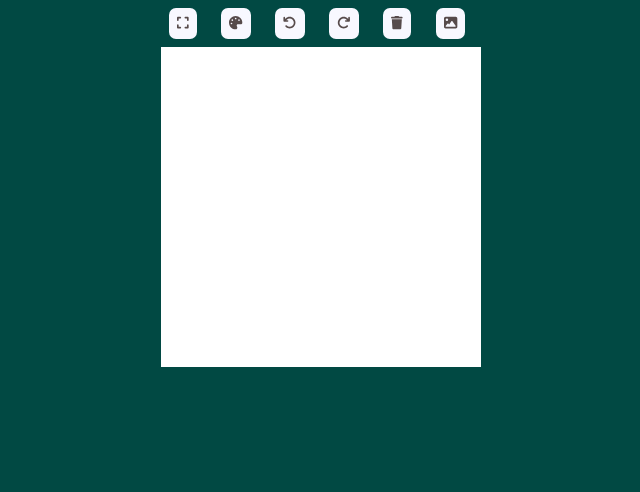
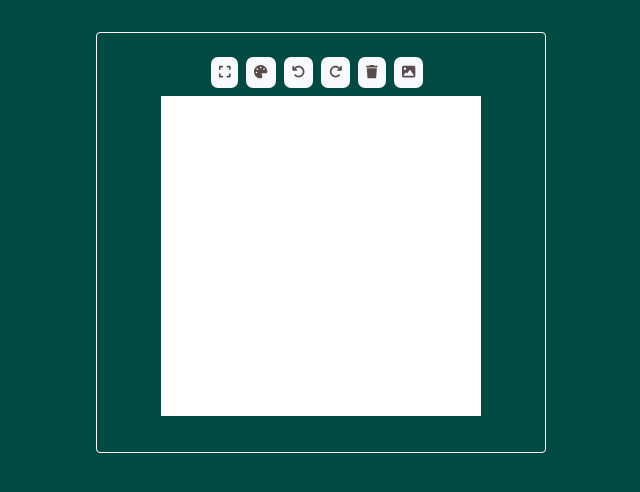
Before and after one commit to TheCyberFlash/stjag-j-toolbox, a React (Create React App) app in the folder desktop-pixel/: page / in a window 1280 px wide. Shown: the top 492 px of the page, without its empty margins (319-959 px from the left). Built offline with nearby package versions, Linux system fonts and the light colour scheme.

Commit message:
Update PixelArtCanvas.js

```diff
--- a/desktop-pixel/src/components/PixelArtCanvas.js
+++ b/desktop-pixel/src/components/PixelArtCanvas.js
@@ -145,7 +145,7 @@
   };
 
   return (
-    <div>
+    <div id="editor">
       <Toolbar
         onResize={handleResize}
         onColorSelect={handleColorSelect}
```
